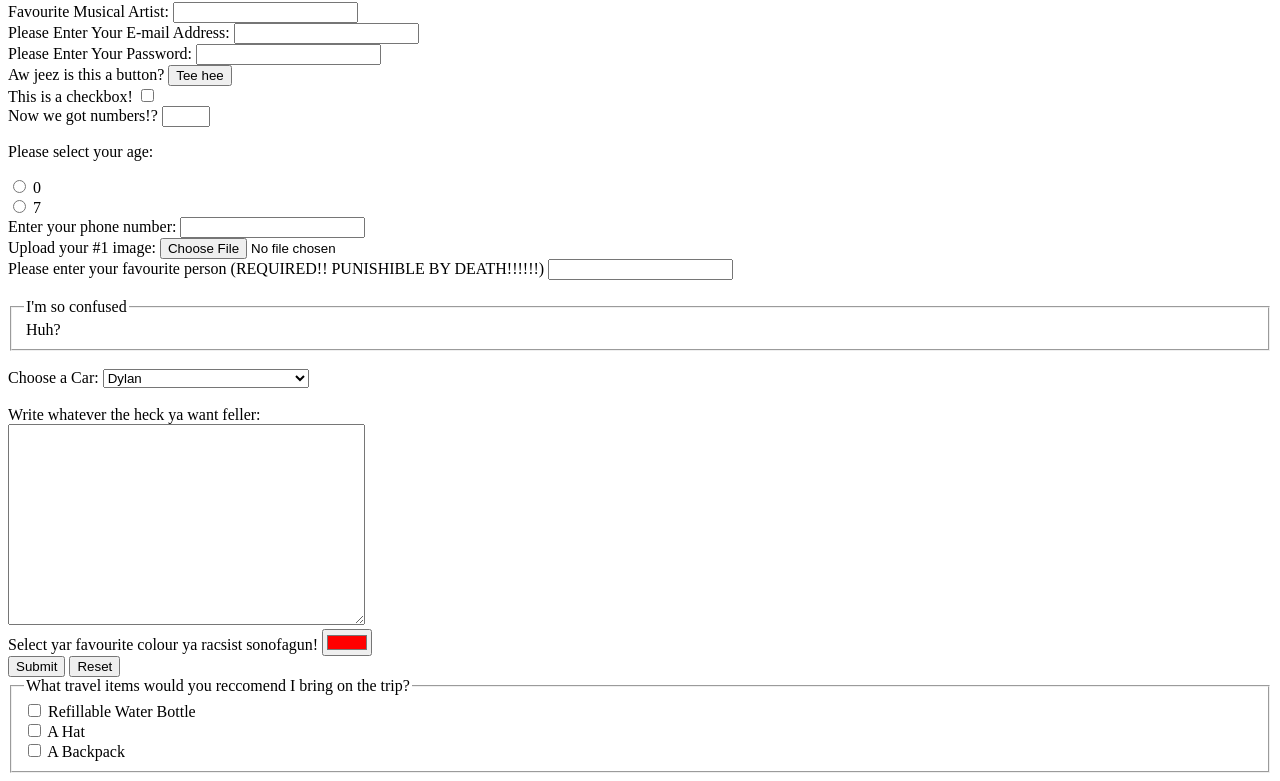
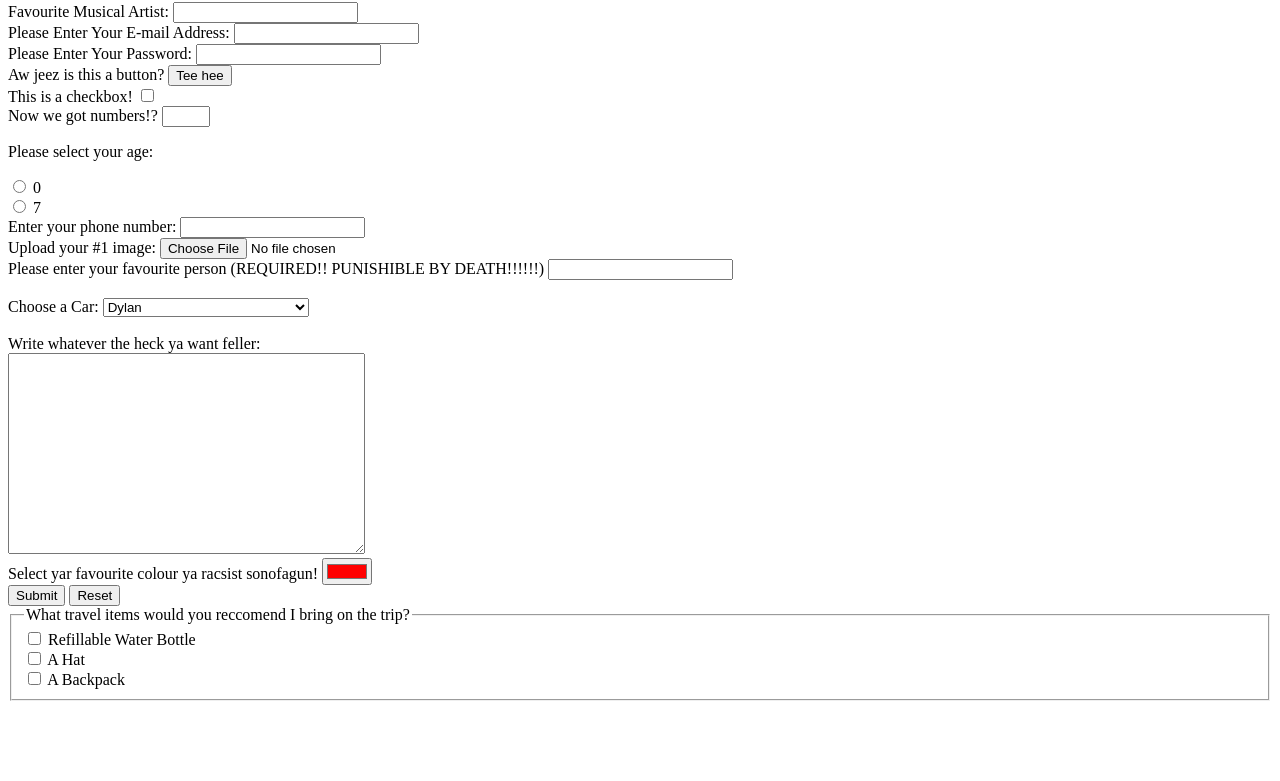
Before and after one commit to GavinJamesOliver/html-practice, a plain HTML site: page forms.html in a window 1280 px wide. Shown: the part 78-859 px from the top of the page. After the commit the page ends 800 px from the top, so only its background shows below. Drawn offline with Linux system fonts and the light colour scheme.

Commit message:
Removed an input

```diff
--- a/forms.html
+++ b/forms.html
@@ -94,17 +94,6 @@
         <br/>
         <br/>
 
-        <fieldset form="Music-Preferances" name="travel-items">
-            <legend>
-                I'm so confused
-            </legend>
-            <legend>
-                Huh?
-            </legend>
-
-        </fieldset>
-        <br/>
-
         <label for="Favourite Person">Choose a Car:</label>
 
         <select name="favPerson" id="favPerson">
```
